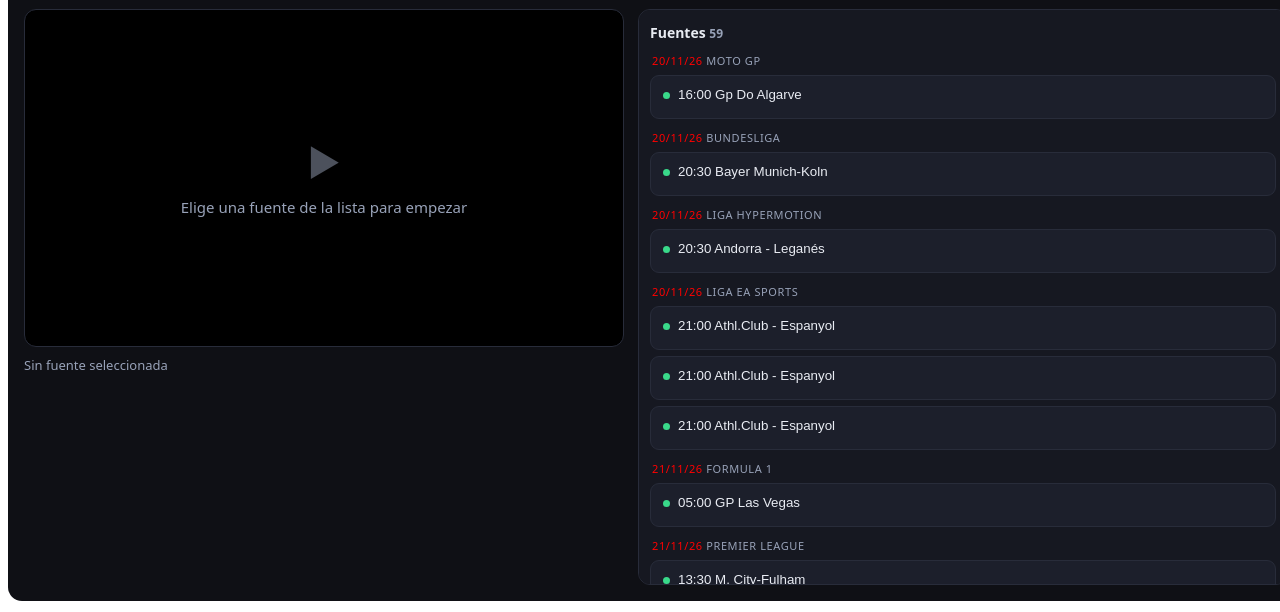
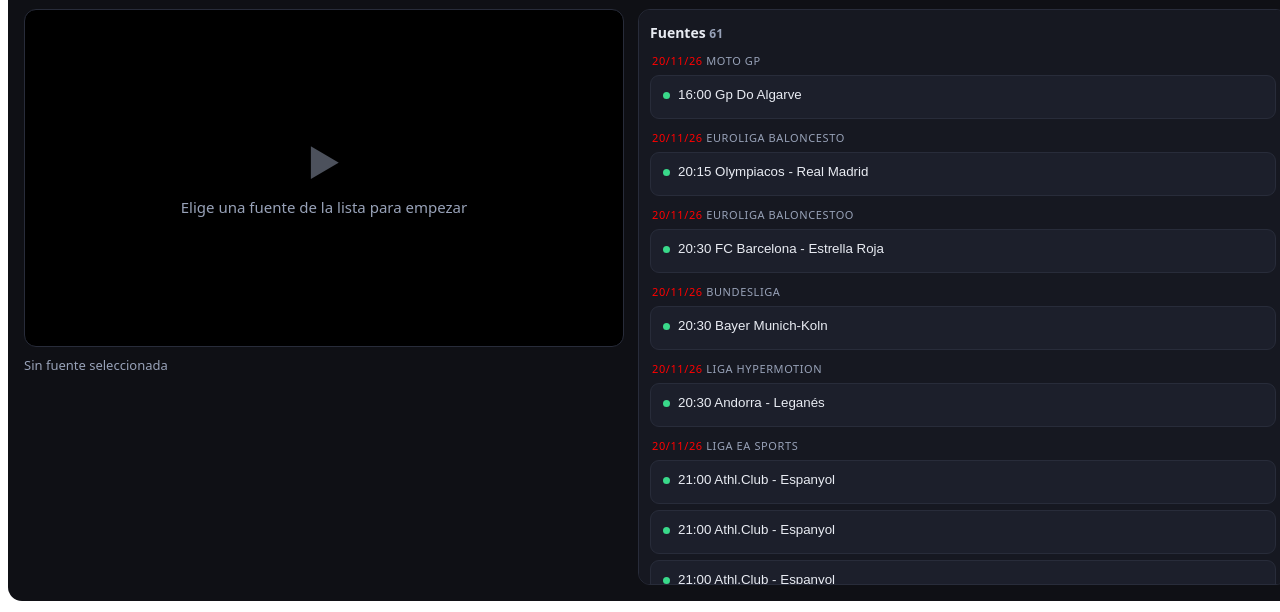
Before and after one commit to fueradejuego/fdj, a plain HTML site: page index.html in a window 1280 px wide. Shown: the part 87-699 px from the top of the page. Drawn offline with Linux system fonts and the light colour scheme.

Commit message:
Actualizar index.html

```diff
--- a/index.html
+++ b/index.html
@@ -116,6 +116,10 @@
     sources: [
 
 { group: '20/11/26 Moto GP',  label: '16:00  Gp Do Algarve', url: SITE + '/api/player/43048' },
+
+{ group: '20/11/26 Euroliga baloncesto',  label: '20:15  Olympiacos - Real Madrid', url: SITE + '/api/player/42816' },
+
+{ group: '20/11/26 Euroliga baloncestoo',  label: '20:30  FC Barcelona - Estrella Roja', url: SITE + '/api/player/47001' },
 
        { group: '20/11/26 Bundesliga',  label: '20:30  Bayer Munich-Koln', url: SITE + '/api/player/56344' },
 
```
